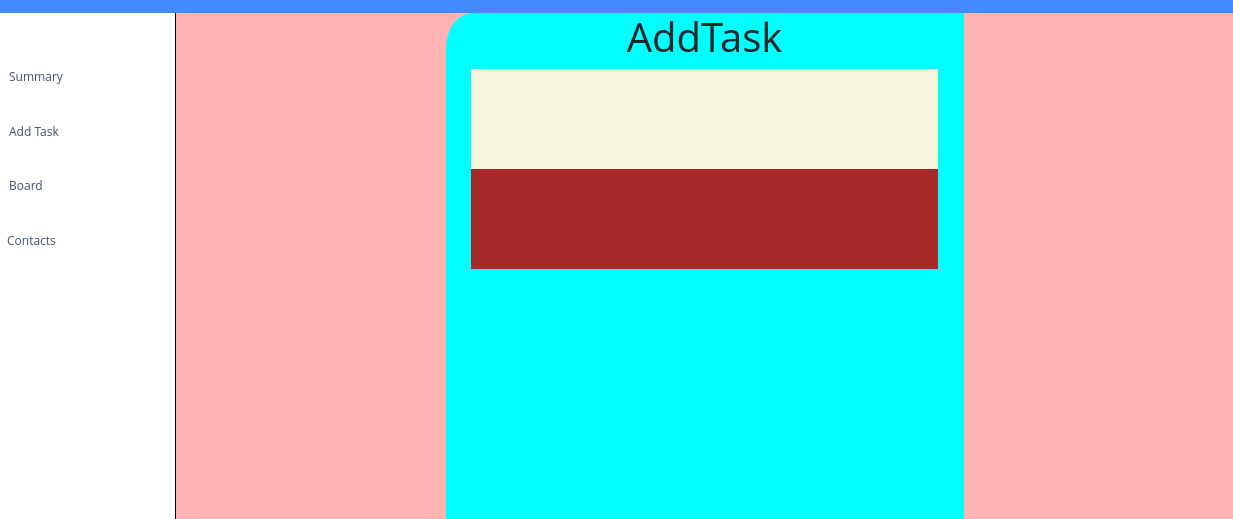
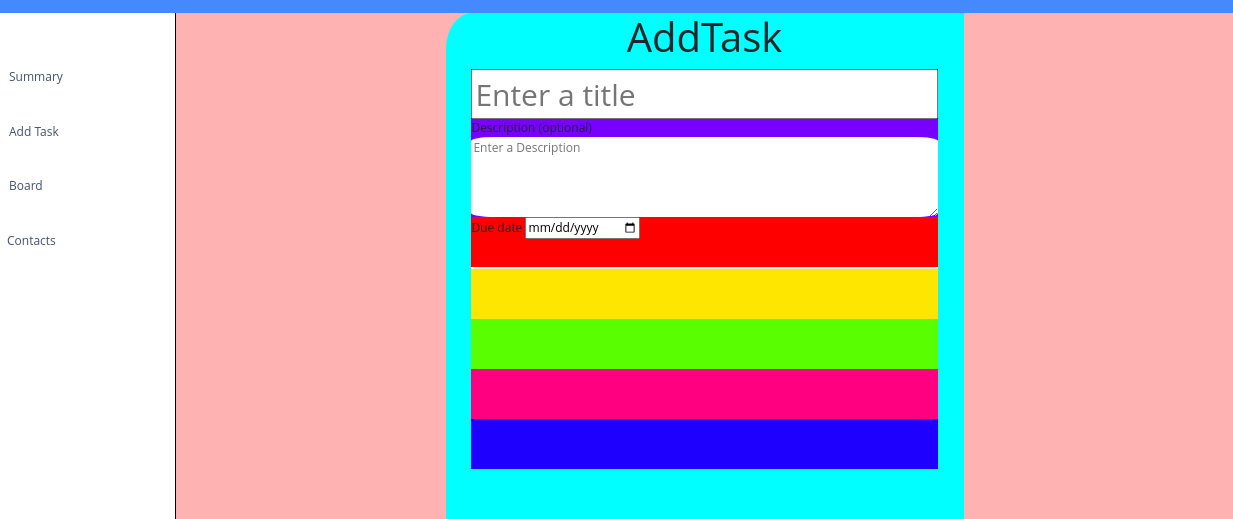
Before and after one commit to MinaZarkesh/join, a website: page html/add_task.html in a window 1280 px wide. Shown: the part 67-586 px from the top of the page, 47-1280 px from the left. Drawn offline with nearby package versions, Linux system fonts and the light colour scheme.

Commit message:
span class init

```diff
--- a/assets/templates/header.html
+++ b/assets/templates/header.html
@@ -1,7 +1,7 @@
       <header>
         <img class="img-fluid" src="../assets/img/logo-white.png" alt="logo" />
         <div class="header-row">
-          <span>Kanban Project Management Tool</span>
+          <span class="span-size">Kanban Project Management Tool</span>
           <img class="help-icon" src="../assets/img/help.png" alt="help-icon" />
               <div id="header-nameTag">SM</div>
         </div>
--- a/css/add_task.css
+++ b/css/add_task.css
@@ -1,3 +1,9 @@
+.div-span {
+    height: 50px;
+    width: 100%;
+}
+
+
 #addtaskCon {
     width: 518px;
     background-color: aqua;
@@ -23,5 +29,64 @@
 #contentbig {
     background-color: beige;
     width: 100%;
-    height: 100px;
+    height: 200px;
+    gap: 8px;
 }
+
+#taskName {
+    background-color: blue;
+}
+
+#taskName input{
+    height: 50px;
+    width: 100%;
+    font-size: 30px;
+}
+
+#Description {
+    background-color: rgb(119, 0, 255);
+    width: 100%;
+}
+
+#Description span {
+    height: 50px;
+    width: 100%;
+}
+
+#Description textarea {
+    height: 80px;
+    width: 100%;
+    border-radius: 5%;
+    border: .0625rem rgba(0, 0, 0, 0.3);
+}
+
+#Due-date {
+    background-color: rgb(255, 0, 0);
+    height: 50px;
+    width: 100%;
+}
+
+
+#priority {
+    background-color: rgb(255, 230, 0);
+    height: 50px;
+    width: 100%;
+}
+
+#assigned {
+    background-color: rgb(89, 255, 0);
+    height: 50px;
+    width: 100%;
+}
+
+#category {
+    background-color: rgb(255, 0, 128);
+    height: 50px;
+    width: 100%;
+}
+
+#subtask {
+    background-color: rgb(30, 0, 255);
+    height: 50px;
+    width: 100%;
+}
--- a/css/header.css
+++ b/css/header.css
@@ -12,7 +12,7 @@ header {
   align-items: center;
   gap: 1vw;
 }
-span {
+.span-size {
   font-size: 1.3vh;
 }
 .help-icon {
--- a/html/add_task.html
+++ b/html/add_task.html
@@ -24,9 +24,22 @@
           </div>
           <div id="contentCon">
               <div id="contentbig">
-                <div id="taskName"></div>
-                <div id="taskName"></div>
+                <div id="taskName">
+                  <input type="text" placeholder="Enter a title">
+                </div>
+                <div id="Description">
+                  <span class="div-span">Description (optional)</span>
+                  <textarea placeholder="Enter a Description"></textarea>
+                </div>
+                <div id="Due-date">
+                  <span class="div-span">Due date</span>
+                  <input type="date" name="" id="">
+                </div>
               </div>
+              <div id="priority"></div>
+              <div id="assigned"></div>
+              <div id="category"></div>
+              <div id="subtask"></div>
           </div>
         </div>
       </main>
```
Also changed, not shown: README.md.
